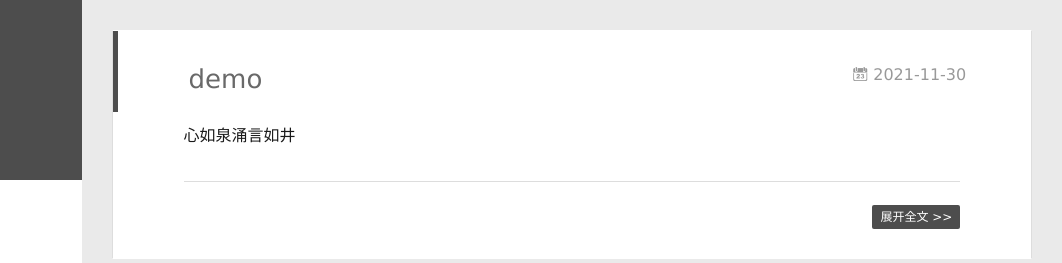
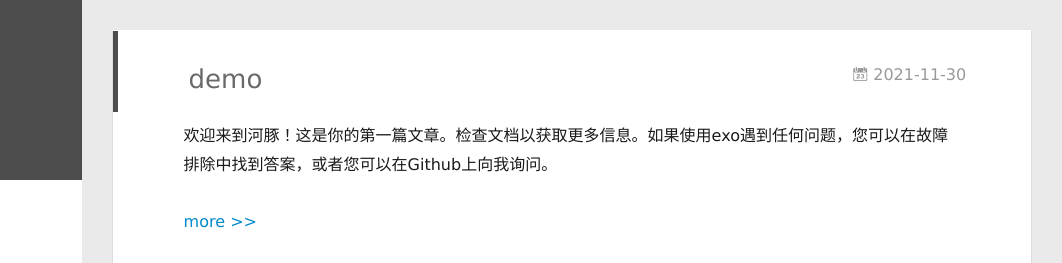
Before and after one commit to Flame-wl/Flame-wl.github.io, a plain HTML site: page index.html in a window 1280 px wide. Shown: the top 263 px of the page, 218-1280 px from the left. Drawn offline with Linux system fonts and the light colour scheme.

Commit message:
Site updated: 2021-11-30 13:03:49

```diff
--- a/index.html
+++ b/index.html
@@ -172,10 +172,9 @@
 
     <div class="article-entry" itemprop="articleBody">
 
-        <span id="more"></span>
+        <p>欢迎来到河豚！这是你的第一篇文章。检查文档以获取更多信息。如果使用exo遇到任何问题，您可以在故障排除中找到答案，或者您可以在Github上向我询问。</p>
 
-
-<p>心如泉涌言如井</p>
+          <a class="article-more-a" href="/2021/11/30/demo/#more">more >></a>
 
 
 
```
Also changed, not shown: 2021/11/30/demo/index.html (+6 -7 lines).
